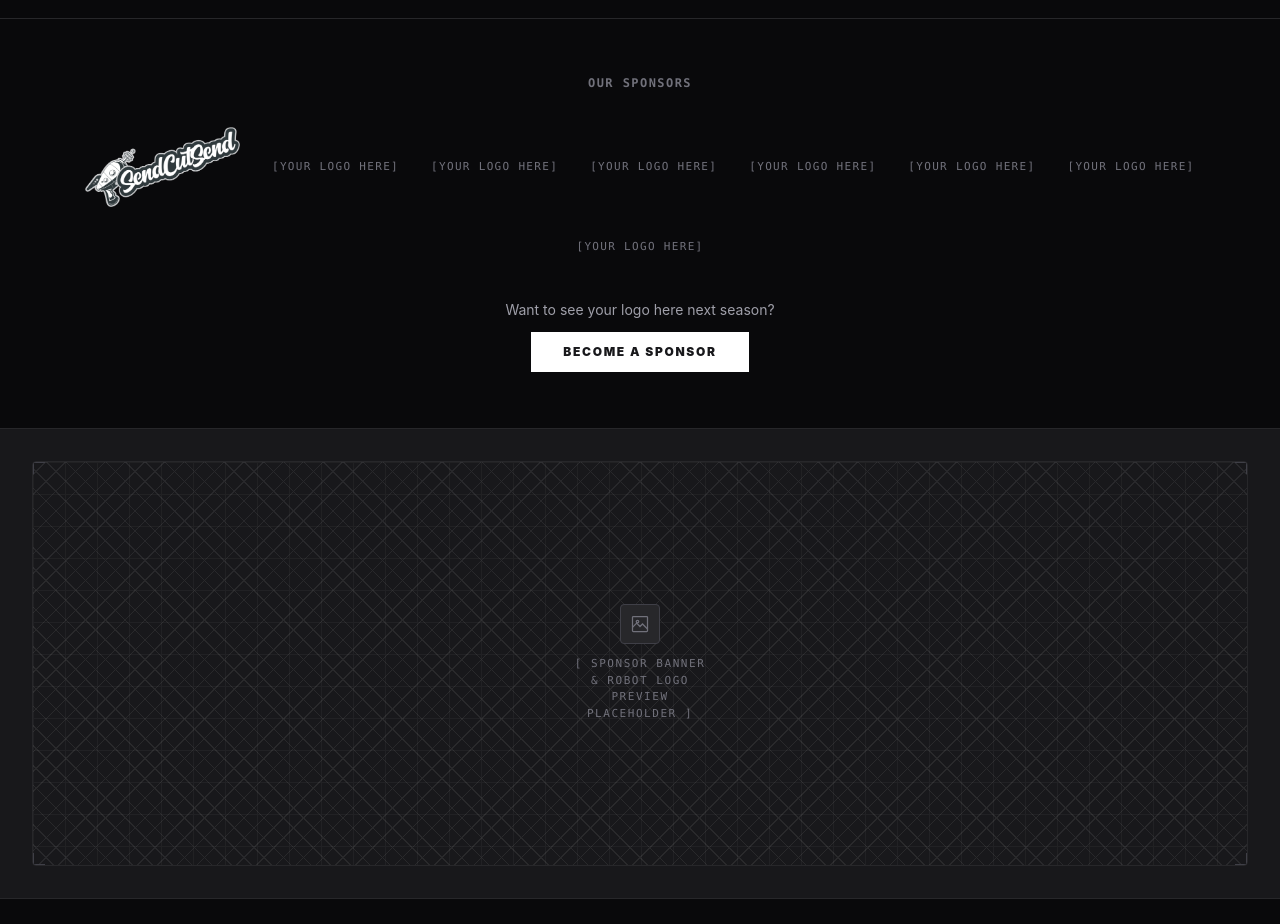
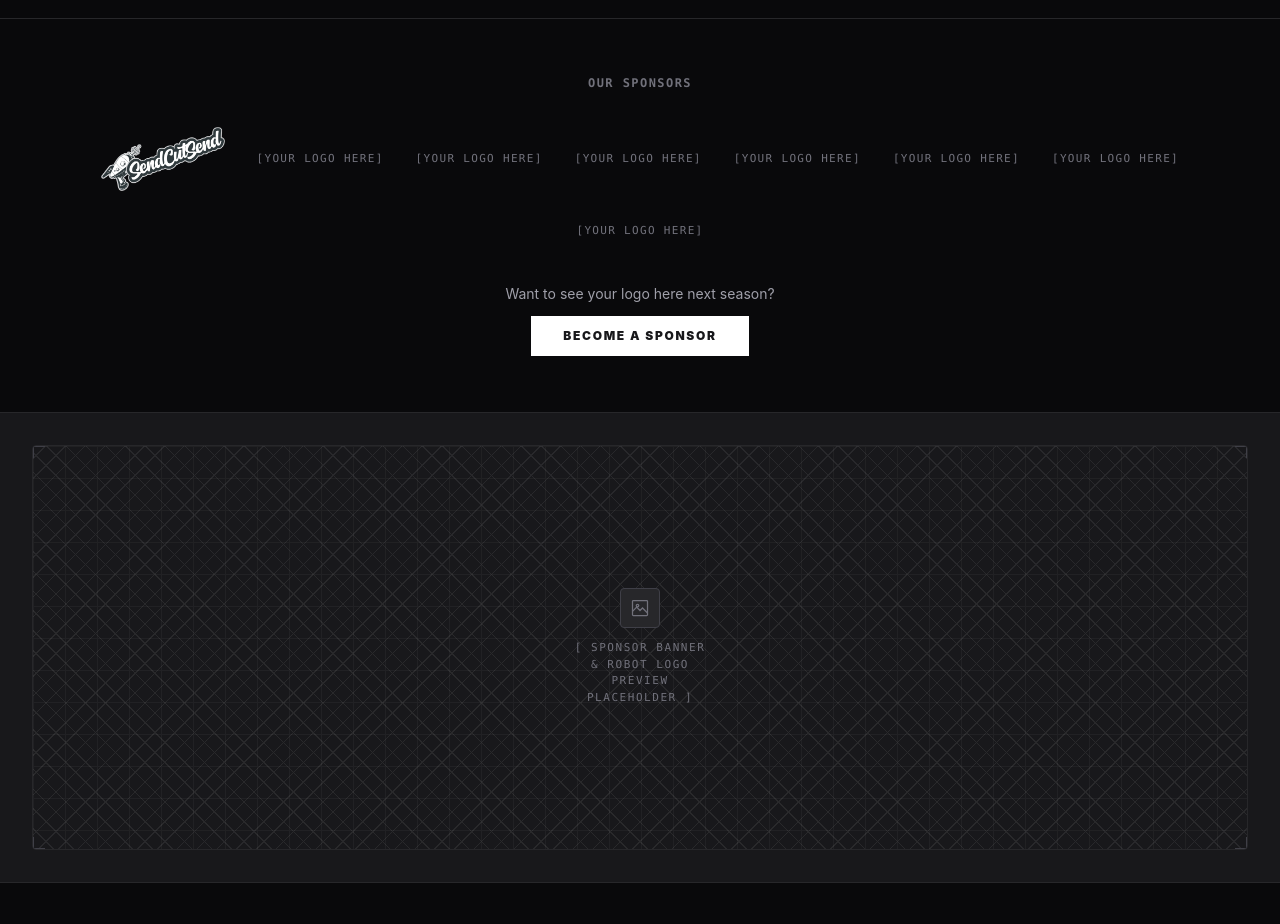
Before and after one commit to Stepinac-Iron-Crusaders/iron-crusaders-website, a React (Vite) app: page /#/sponsors in a window 1280 px wide. Shown: the part 1460-2384 px from the top of the page. Built offline with nearby package versions, Linux system fonts and the light colour scheme.

Commit message:
Change sponsor tier from Knight to Paladin

```diff
--- a/src/data/sponsors.ts
+++ b/src/data/sponsors.ts
@@ -67,7 +67,7 @@ export const TIERS = [
 ];
 
 export const SPONSORS: Sponsor[] = [
-  { name: "SendCutSend", tier: "Knight", logo: SendCutSendLogo },
+  { name: "SendCutSend", tier: "Paladin", logo: SendCutSendLogo },
   { name: "[Your Logo Here]", tier: "Ally", logo: null },
   { name: "[Your Logo Here]", tier: "Ally", logo: null },
   { name: "[Your Logo Here]", tier: "Ally", logo: null },
```
